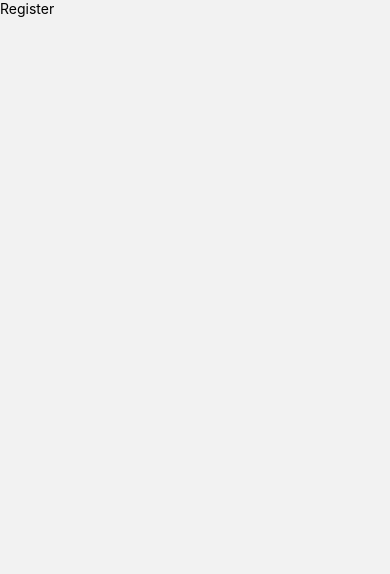
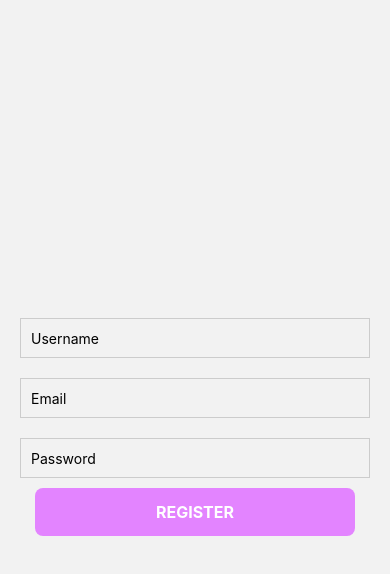
Before and after one commit to TrixDiaz/React_Native_expo_Login, a React Native app: screen /Register in a window 390 px wide. Shown: the top 574 px of the page. Built offline with nearby package versions, Linux system fonts and the light colour scheme.

Commit message:
add register

```diff
--- a/screens/Register.js
+++ b/screens/Register.js
@@ -1,20 +1,65 @@
-import { StyleSheet, Text, View } from 'react-native';
-import React from 'react';
+import React, { useState } from "react";
+import { StyleSheet, TextInput, View, Button } from "react-native";
 import { useNavigation } from "@react-navigation/native";
+import FlatButton from "../shared/buttons/button";
 
-const Register = () => {
+ function RegistrationForm() {
+  const [username, setUsername] = useState("");
+  const [email, setEmail] = useState("");
+  const [password, setPassword] = useState("");
+
+  const handleRegister = () => {
     const navigation = useNavigation();
+    console.log(
+      `Username: ${username}, Email: ${email}, Password: ${password}`
+    );
+    // Here you can perform your registration logic, such as calling an API endpoint
+  };
+
   return (
-    <View>
-      <Text>Register</Text>
+    <View style={styles.container}>
+      <TextInput
+        style={styles.input}
+        placeholder="Username"
+        value={username}
+        onChangeText={setUsername}
+      />
+      <TextInput
+        style={styles.input}
+        placeholder="Email"
+        value={email}
+        onChangeText={setEmail}
+      />
+      <TextInput
+        style={styles.input}
+        placeholder="Password"
+        secureTextEntry={true}
+        value={password}
+        onChangeText={setPassword}
+      />
+      <FlatButton text="Register" onPress={handleRegister} />
     </View>
-  )
+  );
 }
 
+const styles = StyleSheet.create({
+  container: {
+    flex: 1,
+    justifyContent: "center",
+    alignItems: "center",
+    padding: 20,
+  },
+  input: {
+    height: 40,
+    width: "100%",
+    marginVertical: 10,
+    borderWidth: 1,
+    borderColor: "#ccc",
+    paddingHorizontal: 10,
+  },
+  button: {
+    marginTop: 10,
+  },
+});
 
-
-const styles = StyleSheet.create({})
-
-
-
-export default Register;
+export default RegistrationForm;
```
